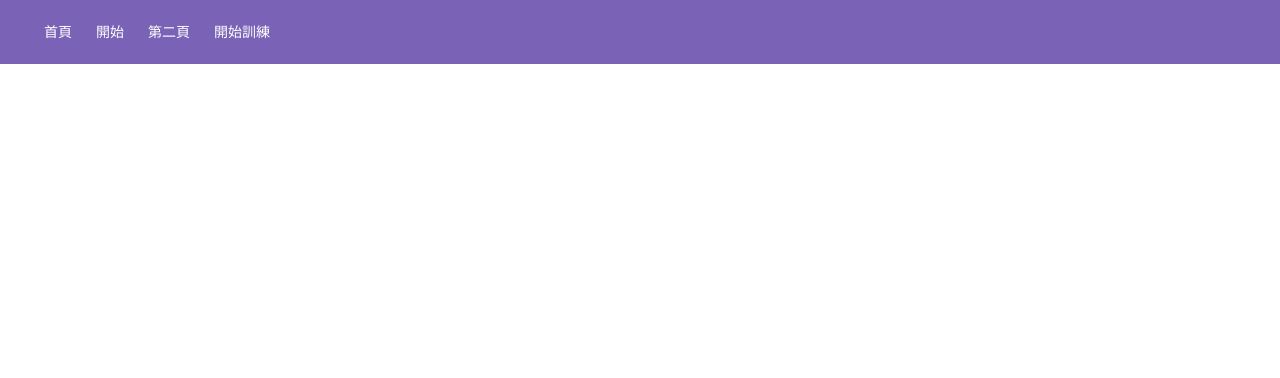
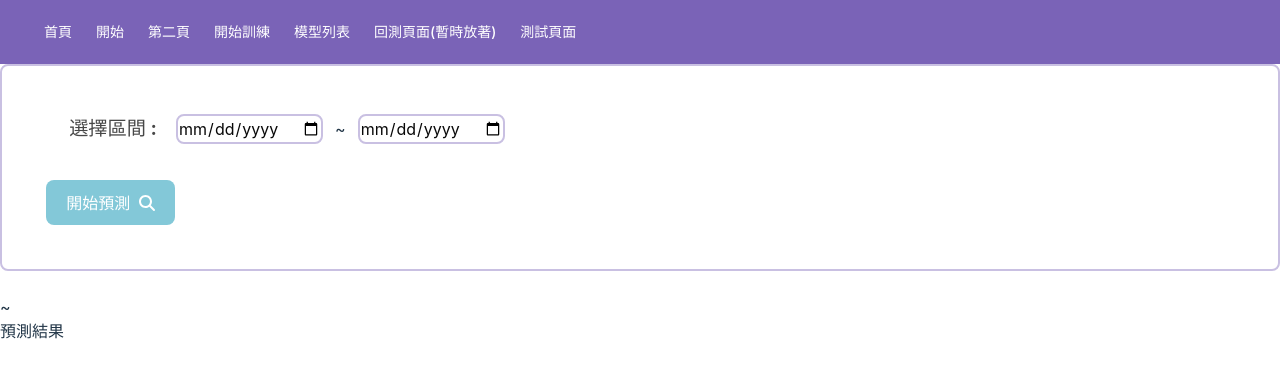
Before and after one commit to AgileStackWeb/StackWebFrontEnd, a Vue app: page /predict in a window 1280 px wide. Before the commit this address had no page. Shown: the top 378 px of the page. Built offline with nearby package versions, Linux system fonts and the light colour scheme.

Commit message:
新增模型清單頁面、回測頁面

```diff
--- a/src/pages/App.vue
+++ b/src/pages/App.vue
@@ -23,6 +23,21 @@
             to="/starttrain"
             >開始訓練</router-link
           >
+          <router-link
+            class="text-white hover:text-blue px-3 py-2 rounded-md text-sm font-medium"
+            to="/modellist"
+            >模型列表</router-link
+          >
+          <router-link
+            class="text-white hover:text-blue px-3 py-2 rounded-md text-sm font-medium"
+            to="/predict"
+            >回測頁面(暫時放著)</router-link
+          >
+          <router-link
+            class="text-white hover:text-blue px-3 py-2 rounded-md text-sm font-medium"
+            to="/test"
+            >測試頁面</router-link
+          >
         </div>
       </div>
     </div>
--- /dev/null
+++ b/src/pages/BacktestPage.vue
@@ -0,0 +1,26 @@
+<template lang="">
+<div>
+    <div class="box-border p-7 bg-white">
+        <div class="relative h-fit w-fit m-5">
+            <label for="range">選擇區間 :</label>
+            <input id="range" class="box-border" type="date" v-model="startDate" />
+            <span class="p-3">~</span>
+            <input type="date" class="box-border" v-model="endDate" />
+        </div>
+        <button @click="search">
+            回測
+            <font-awesome-icon class="icon" :icon="['fas', 'magnifying-glass']" />
+        </button>
+    </div>
+</div>
+</template>
+
+<script>
+export default {
+
+}
+</script>
+
+<style lang="">
+
+</style>
--- /dev/null
+++ b/src/pages/ModelListPage.vue
@@ -0,0 +1,76 @@
+<template>
+<div class="p-4">
+    <table class="min-w-full bg-white border border-gray-300">
+        <thead>
+            <tr>
+                <th class="py-2 px-4 border-b" style="background-color: #e9e4f8; color: #8d7fb1">按鈕</th>
+                <th v-for="column in columns" :key="column.id" class="py-2 px-4 border-b" style="background-color: #e9e4f8; color: #8d7fb1">{{ column.label }}</th>
+            </tr>
+        </thead>
+        <tbody>
+            <tr v-for="row in rows" :key="row.id" class="hover:bg-gray-100">
+                <td :key="row.btn" class="py-2 px-4 border-b" style="color: #5a4888">
+                    <router-link class="text-purple hover:text-blue px-3 py-2 rounded-md text-sm font-medium" to="/predict">
+                        <font-awesome-icon @click="usemodel" class="icon" :icon="['fas', 'magnifying-glass']" />
+                    </router-link>
+                </td>
+                <td v-for="column in columns" :key="column.id" class="py-2 px-4 border-b" style="color: #5a4888">{{ row[column.field] }}</td>
+            </tr>
+        </tbody>
+    </table>
+    <TrainingButton></TrainingButton>
+</div>
+</template>
+
+<script setup>
+import TrainingButton from "../components/TrainingButton.vue";
+import {
+    ref
+} from "vue";
+
+function usemodel() {
+    // alert('usemodel.')
+    alert('usemodel.')
+    return data
+}
+const columns = ref([
+
+    {
+        id: 1,
+        label: '模型編號',
+        field: 'id'
+    },
+    {
+        id: 2,
+        label: '模型名稱',
+        field: 'name'
+    },
+    {
+        id: 3,
+        label: '時間區間',
+        field: 'time'
+    },
+    {
+        id: 4,
+        label: '技術指標',
+        field: 'tech'
+    }
+])
+const rows = ref([{
+        id: 0,
+        name: 'Model One',
+        time: '2023-04-01 ~ 2023-04-02',
+        tech: 'Standard'
+    },
+    {
+        id: 1,
+        name: 'Model Two',
+        time: '2023-05-01 ~ 2023-05-02',
+        tech: 'Standard'
+    }
+])
+</script>
+
+<style>
+/* 添加Tailwind CSS的類名或自定義樣式 */
+</style>
--- /dev/null
+++ b/src/pages/Predict.vue
@@ -0,0 +1,35 @@
+<template>
+<div class="box-border p-7 bg-white">
+    <div class="relative h-fit w-fit m-5">
+        <label for="range">選擇區間 :</label>
+        <input id="range" class="box-border" type="date" v-model="startDate" />
+        <span class="p-3">~</span>
+        <input type="date" class="box-border" v-model="endDate" />
+    </div>
+    <button @click="produceData">
+        開始預測
+        <font-awesome-icon class="icon" :icon="['fas', 'magnifying-glass']" />
+    </button>
+</div>
+<div>
+    <br>
+    <h2>{{ startDate }} ~ {{ endDate }}</h2>
+    <h2>預測結果</h2>
+
+</div>
+</template>
+
+<script setup>
+
+import { ref } from "vue";
+const startDate = ref("");
+const endDate = ref("");
+function produceData(){
+    const data = {
+    start: startDate.value,
+    end: endDate.value,
+  };
+    console.log('Predict Data',data)
+    alert('訓練成功!')
+}
+</script>
--- /dev/null
+++ b/src/pages/Test.vue
@@ -0,0 +1,13 @@
+<template lang="">
+    <div>
+
+    </div>
+</template>
+<script>
+export default {
+
+}
+</script>
+<style lang="">
+
+</style>
--- a/src/router.js
+++ b/src/router.js
@@ -3,6 +3,11 @@ import Start from "./pages/StartPage.vue";
 import Main from "./pages/SecondPage.vue";
 import Home from "./pages/Home.vue";
 import StartTrain from "./pages/StartTrainPage.vue";
+import ModelList from "./pages/ModelListPage.vue";
+import Backtest from "./pages/BacktestPage.vue";
+import Predict from "./pages/Predict.vue";
+
+import Test from "./pages/Test.vue";
 
 const routes = [
   {
@@ -25,6 +30,26 @@ const routes = [
     name: "StartTrain",
     component: StartTrain,
   },
+  {
+    path: "/modellist",
+    name: "ModelList",
+    component: ModelList,
+  },
+  {
+    path: "/backtest",
+    name: "Backtest",
+    component: Backtest,
+  },
+  {
+    path: "/predict",
+    name: "Predict",
+    component: Predict,
+  },
+  {
+    path: "/test",
+    name: "Test",
+    component: Test,
+  },
   // 在這裡添加其他路由配置
 ];
 
```
